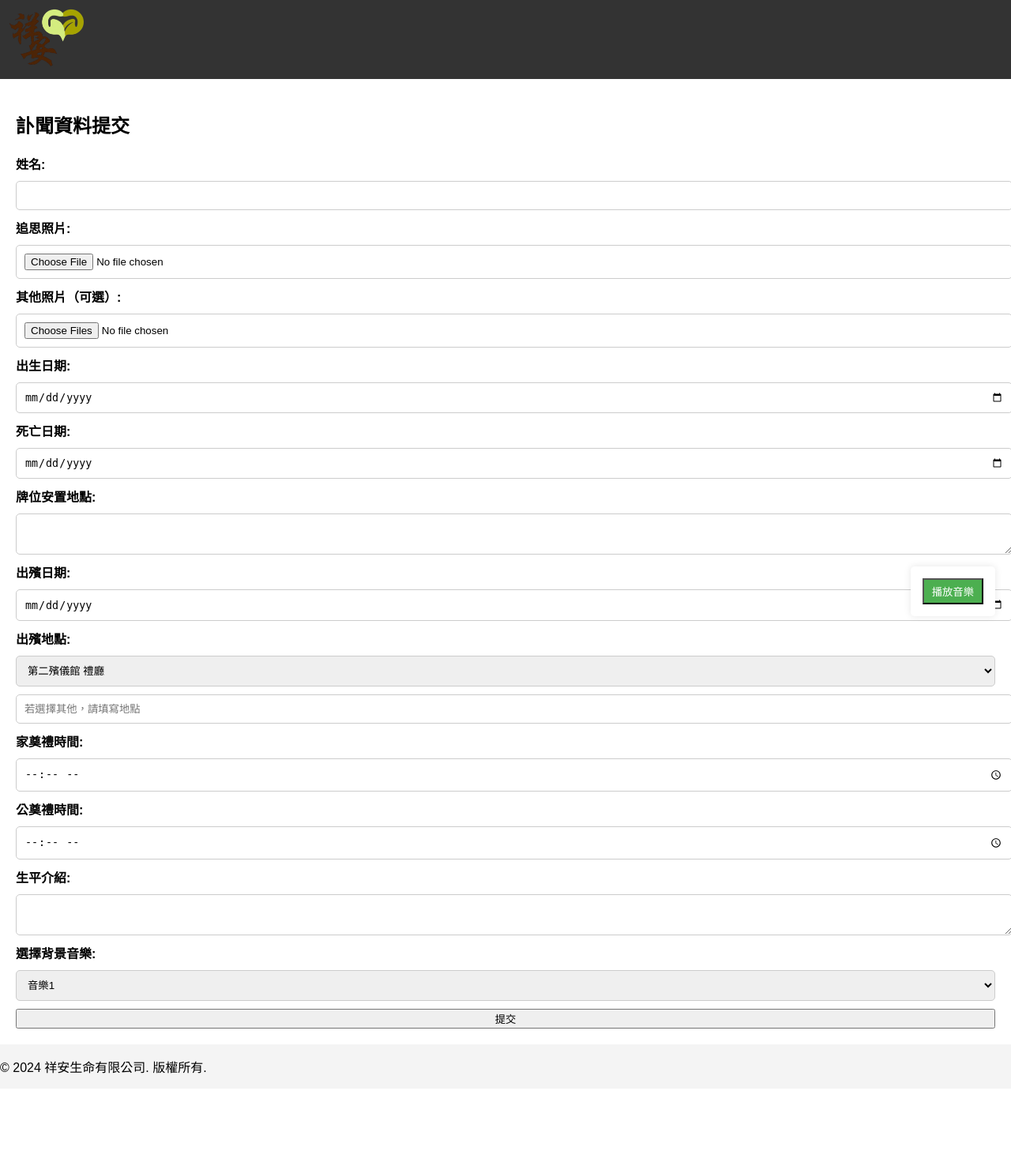
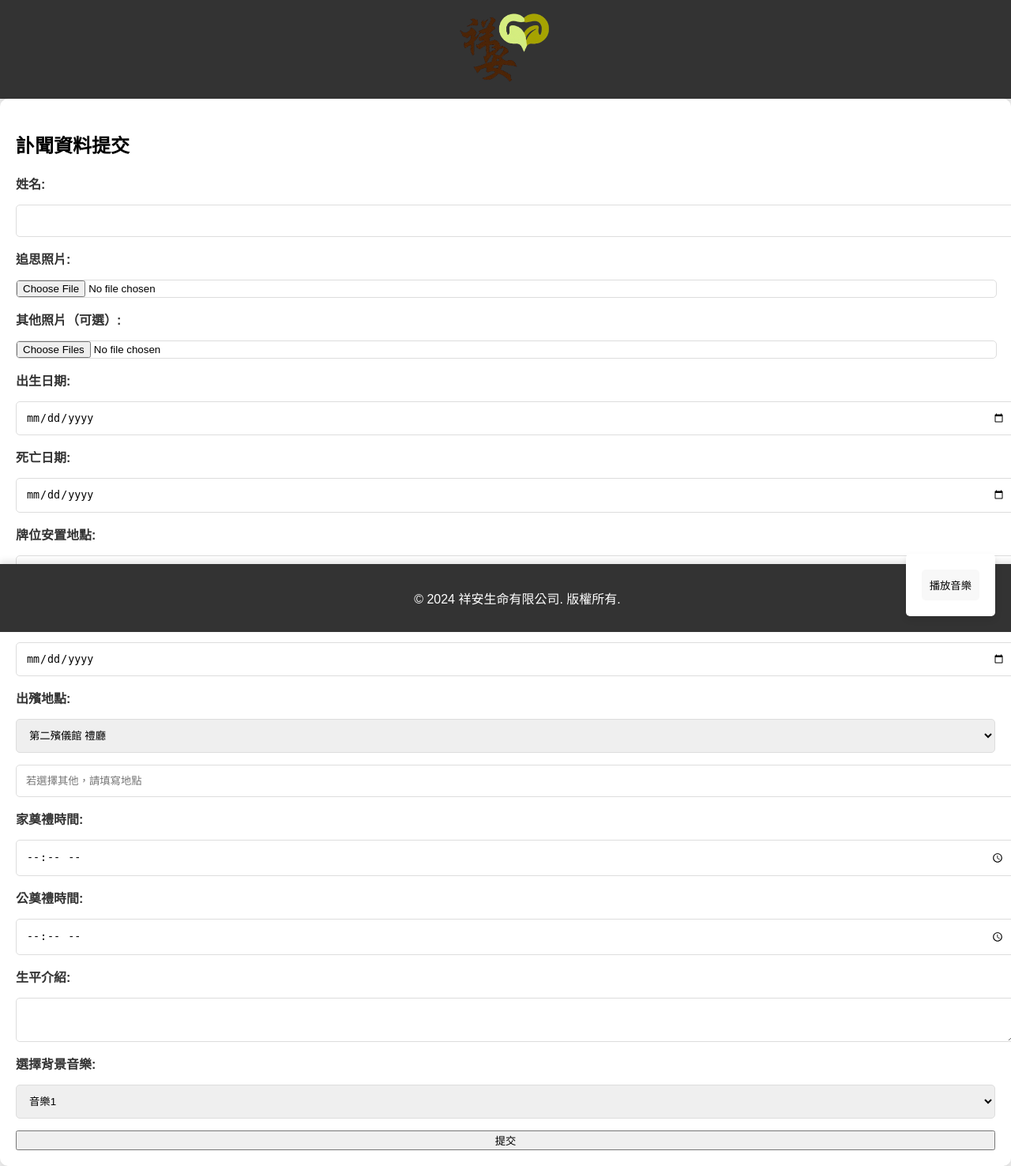
Before and after one commit to Shiangan/Bestwish, a PHP site: page / in a window 1280 px wide. Shown: the whole page at 79% size. Before the commit the page ends 1359 px from the top, so only its background shows below. Run offline with PHP 8.4, Linux system fonts and the light colour scheme.

Commit message:
Update index.css

```diff
--- a/index.css
+++ b/index.css
@@ -1,97 +1,144 @@
+/* Reset and general styling */
 body {
-    font-family: Arial, sans-serif;
+    font-family: 'Arial', sans-serif;
     margin: 0;
     padding: 0;
-    background: #f4f4f4;
+    background: #f0f0f0;
 }
 
+/* Header styling */
 header {
     background: #333;
     color: #fff;
-    padding: 10px;
-    text-align: left;
+    padding: 15px;
+    text-align: center;
+    box-shadow: 0 4px 8px rgba(0, 0, 0, 0.1);
 }
 
 header .logo {
-    width: 100px;
+    width: 120px;
 }
 
+/* Main photo styling */
+#main-photo-container {
+    position: relative;
+    width: 100%;
+    height: 60vh;
+    overflow: hidden;
+}
+
+#main-photo {
+    width: 100%;
+    height: 100%;
+    object-fit: cover;
+    opacity: 0;
+    transition: opacity 2s ease-in-out;
+}
+
+/* Invitation section styling */
+#invitation-section {
+    display: none;
+    text-align: center;
+    background: rgba(255, 255, 255, 0.9);
+    padding: 50px;
+    box-shadow: 0 4px 8px rgba(0, 0, 0, 0.1);
+}
+
+#invitation-section h2 {
+    font-size: 2.5em;
+    color: #333;
+}
+
+#invitation-section button {
+    background: #ff6f61;
+    color: #fff;
+    border: none;
+    padding: 15px 30px;
+    font-size: 1.2em;
+    cursor: pointer;
+    border-radius: 5px;
+    box-shadow: 0 4px 8px rgba(0, 0, 0, 0.1);
+    transition: background 0.3s, transform 0.3s;
+}
+
+#invitation-section button:hover {
+    background: #ff4f40;
+    transform: scale(1.05);
+}
+
+/* Form section styling */
 #info-form-section {
     padding: 20px;
     background: #fff;
+    box-shadow: 0 4px 8px rgba(0, 0, 0, 0.1);
+    border-radius: 10px;
 }
 
 form {
     display: grid;
-    gap: 10px;
+    gap: 15px;
 }
 
 form label {
     font-weight: bold;
+    color: #333;
 }
 
 form input, form textarea, form select {
     width: 100%;
-    padding: 10px;
-    border: 1px solid #ccc;
+    padding: 12px;
+    border: 1px solid #ddd;
     border-radius: 5px;
 }
 
-#main-photo-section {
-    text-align: center;
-    padding: 20px;
-    background: #fff;
-    position: relative;
+form input[type="file"] {
+    padding: 0;
 }
 
-#invitation-text {
-    font-size: 2em;
-    color: #888; /* 淡色 */
-    margin-bottom: 20px;
-}
-
-#main-photo {
-    width: 100%;
-    height: auto;
-    opacity: 0;
-    transition: opacity 2s ease-in-out;
-}
-
-#go-to-obituary button {
-    background: #333;
-    color: #fff;
-    border: none;
-    padding: 10px 20px;
-    font-size: 1.2em;
-    cursor: pointer;
-}
-
-#go-to-obituary button:hover {
-    background: #555;
-}
-
+/* Music control styling */
 #music-control {
     position: fixed;
     bottom: 20px;
     right: 20px;
     background: #fff;
-    padding: 10px;
+    padding: 15px;
     border-radius: 5px;
-    box-shadow: 0 0 10px rgba(0, 0, 0, 0.1);
+    box-shadow: 0 4px 8px rgba(0, 0, 0, 0.1);
+    display: flex;
+    align-items: center;
 }
 
 #music-control button {
-    padding: 5px 10px;
+    padding: 10px;
     margin: 5px;
     cursor: pointer;
+    background: #f8f8f8;
+    border: none;
+    border-radius: 5px;
+    transition: background 0.3s;
 }
 
-#music-control button#play-music {
-    background: #4CAF50;
-    color: white;
+#music-control button:hover {
+    background: #e0e0e0;
 }
 
-#music-control button#stop-music {
-    background: #f44336;
-    color: white;
+/* Style for file input preview */
+#img0 {
+    margin-top: 15px;
+    max-width: 100%;
+    height: auto;
+    border: 1px solid #ddd;
+    border-radius: 5px;
 }
+
+/* Footer styling */
+footer {
+    background: #333;
+    color: #fff;
+    text-align: center;
+    padding: 15px;
+    position: fixed;
+    width: 100%;
+    bottom: 0;
+    box-shadow: 0 -4px 8px rgba(0, 0, 0, 0.1);
+}
```
